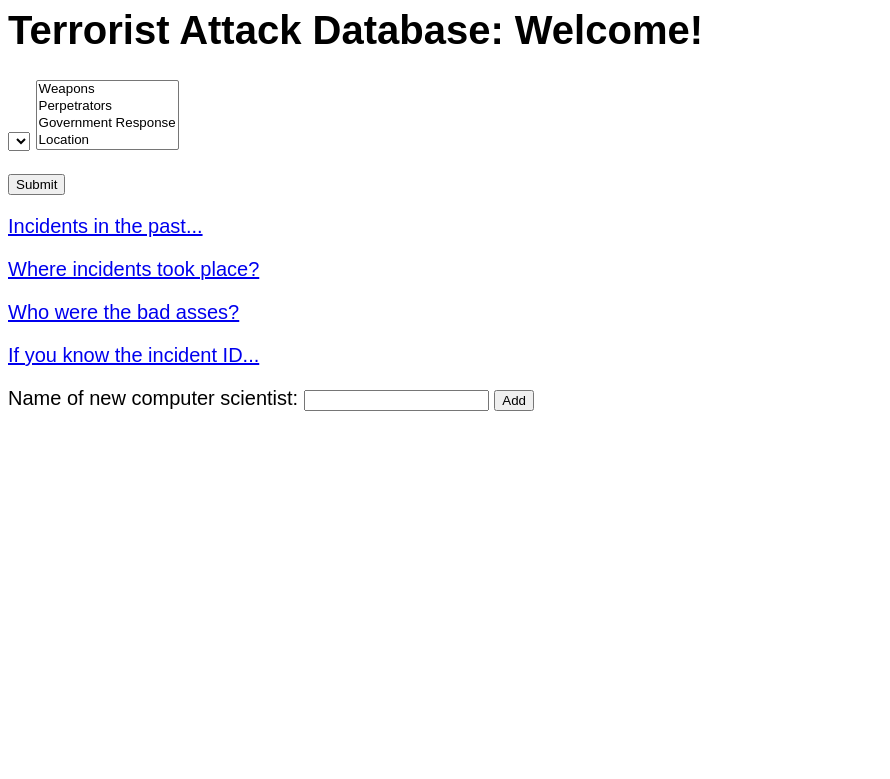
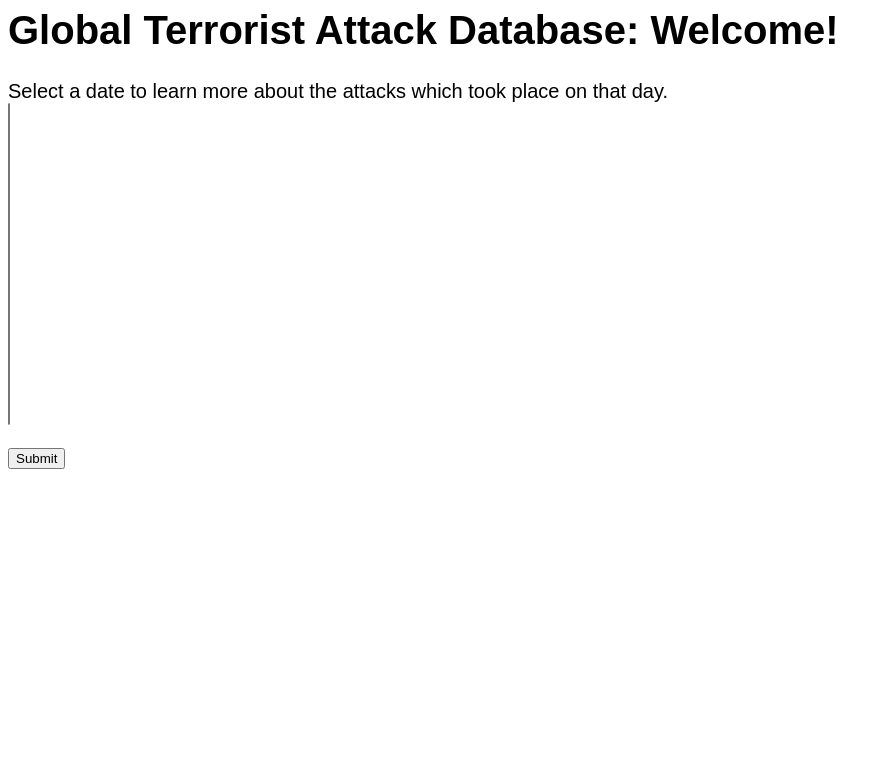
Before and after one commit to dsendik/global_terror_db, a Flask app: template templates/index.html in a window 1280 px wide. Shown: the top 779 px of the page, without its empty margins (0-890 px from the left). Run offline with Flask 2, Linux system fonts and the light colour scheme; the template is opened without the code that fills it, so the values that code supplies are empty; parts of the project's set-up code (start-up, migrations or seed data) failed here and were passed over.

Commit message:
all pages set up

```diff
--- a/server3.py
+++ b/server3.py
@@ -100,7 +100,7 @@ def index():
   #
   cursor = g.conn.execute("SELECT attack_date FROM attacked")
   dates = []
-  prev = 'empty'
+  prev = '19700000'
   for result in cursor:
     if result[0][:8] not in prev:
       dates.append(result[0][:8])  # can also be accessed using result[0]
@@ -143,56 +143,61 @@ def index():
   return render_template("index.html", **context)
 
 
-# @app.route('/historical')
-# def historical():
-#   return render_template("historical.html")
+@app.route('/lookup', methods=['POST', 'GET'])
+def lookup():
+  event_id = request.form['id']
+  entity = request.form['option']
+  l = []
+  if entity == 'location':
+    cursor = g.conn.execute('SELECT event_id, L.latitude, L.longitude, country, city FROM location L, located_in Loc WHERE Loc.event_id LIKE %s AND L.latitude LIKE Loc.latitude', event_id)
+    l = ['event_id', 'Latitude', 'Longitude', 'Country', 'City']
+  elif entity == 'weapons':
+    cursor = g.conn.execute('SELECT event_id, type, subtype, details FROM weapons W, utilized U, (SELECT A.perp_id, A.event_id FROM attacked A join perpetrators P ON A.perp_id LIKE P.perp_id WHERE A.event_id LIKE %s) X WHERE X.perp_id LIKE U.perp_id AND U.wep_id = W.wep_id', event_id)
+    l = ['event_id', 'Type', 'Subtype', 'Details']
+  elif entity == 'govt':
+    cursor = g.conn.execute('SELECT event_id, report, details FROM investigated_by_govt I, governments G WHERE I.event_id LIKE %s AND I.gov_id = G.gov_id', (event_id))
+    l = ['event_id', 'Report', 'Details']
+  elif entity == 'relevance':
+    cursor = g.conn.execute('SELECT event_id, rel_event_id FROM related_to R WHERE R.event_id LIKE %s', (event_id))
+    l = ['event_id', 'Relevant event_id']
+  elif entity == 'damage':
+    cursor = g.conn.execute('SELECT event_id, dmg_amt, prop_value, dmg_details FROM caused_damage_to C, property P WHERE C.event_id LIKE %s AND C.prop_id = P.prop_id',event_id)
+    l = ['event_id', 'Damage amount', 'Property value', 'Damage details']
 
-@app.route('/geography')
-def geography():
-  return render_template("geography.html")
+  events = []
+  for result in cursor:
+    #print(result)
+    events.append(result)
+  cursor.close()
+  context = dict(data = events, lists = l)
 
-@app.route('/criminals')
-def criminals():
-  return render_template("criminals.html")
-
-@app.route('/lookup')
-def lookup():
-  return render_template("lookup.html")
-
-# @app.route('/relevance')
-# def relevance():
-#   return render_template("relevance.html")
-# #<p><a href="relevance">Is there something relevant?</a></p>
+  return render_template("lookup.html", **context)
 
 # Example of adding new data to the database
-@app.route('/add', methods=['POST'])
-def add():
-  name = request.form['name']
-  g.conn.execute('INSERT INTO test (name) VALUES (%s)', name)
-  return redirect('/')
+# @app.route('/add', methods=['POST'])
+# def add():
+#   name = request.form['name']
+#   g.conn.execute('INSERT INTO test (name) VALUES (%s)', name)
+#   return redirect('/')
 
 @app.route('/query', methods=['POST', 'GET'])
 def query():
   time = request.form['date']
   s = time + '%%'
-  options = request.form.getlist('options')
-  t = 'event_id'
-  if len(options) > 1:
-    for i in range(len(options)-1):
-      t += options[i] + ' , '
-    t += options[-1]
-    print(t)
+  # options = request.form.getlist('options')
+  # t = 'event_id'
+  # if len(options) > 1:
+  #   for i in range(len(options)-1):
+  #     t += options[i] + ' , '
+  #   t += options[-1]
+  #   print(t)
   # #cursor = g.conn.execute('SELECT event_id FROM attacked WHERE attacked_date LIKE %s', s)
-  cursor = g.conn.execute('SELECT A.event_id, groupname AS Perpetrators, T.name AS Victims FROM attacked A, perpetrators P, targets T WHERE A.attack_date LIKE %s AND A.perp_id LIKE P.perp_id AND A.targ_id = T.targ_id', s)
+  cursor = g.conn.execute('SELECT A.event_id, groupname AS perpetrators, motive, num_perps, T.name AS Victims, nationality, type FROM attacked A, perpetrators P, targets T WHERE A.attack_date LIKE %s AND A.perp_id LIKE P.perp_id AND A.targ_id = T.targ_id', s)
 
   events = []
-  #perps = []
-  #victims = []
   for result in cursor:
-    print(result)
-    events.append(result)  # can also be accessed using result[0]
-    #perps.append(result[1])
-    #victims.append(result[2])
+    #print(result)
+    events.append(result)
   cursor.close()
   context = dict(data = events)
 
--- a/templates/index.html
+++ b/templates/index.html
@@ -8,31 +8,17 @@
 
 
 <body>
-  <h1>Terrorist Attack Database: Welcome!</h1>
+  <h1>Global Terrorist Attack Database: Welcome!</h1>
+  Select a date to learn more about the attacks which took place on that day.
 
 <form method="POST" action="/query">
-  <select name = "date">
+  <select name = "date" size="20">
   {% for n in data %}
     <option value="{{ n }}">{{ n }}</option>
   {% endfor %}
   </select>
-  <select name="options" size="4" multiple>
-    <option value="weapons.type">Weapons</option>
-    <option value="perp_name">Perpetrators</option>
-    <option value="form_of_gov">Government Response</option>
-    <option value="lat_long">Location</option>
-  </select>
   <br><br>
   <input type="submit">
-</form>
-
-<p><a href="historical">Incidents in the past...</a></p>
-<p><a href="geography">Where incidents took place?</a></p>
-<p><a href="criminals">Who were the bad asses?</a></p>
-<p><a href="lookup">If you know the incident ID...</a></p>
-
-<form method="POST" action="/add">
-<p>Name of new computer scientist: <input type="text" name="name"> <input type="submit" value="Add"></p>
 </form>
 
 </body>
```
Also changed, not shown: templates/historical.html (+22 -2 lines), templates/lookup.html (+41 -1 lines).
